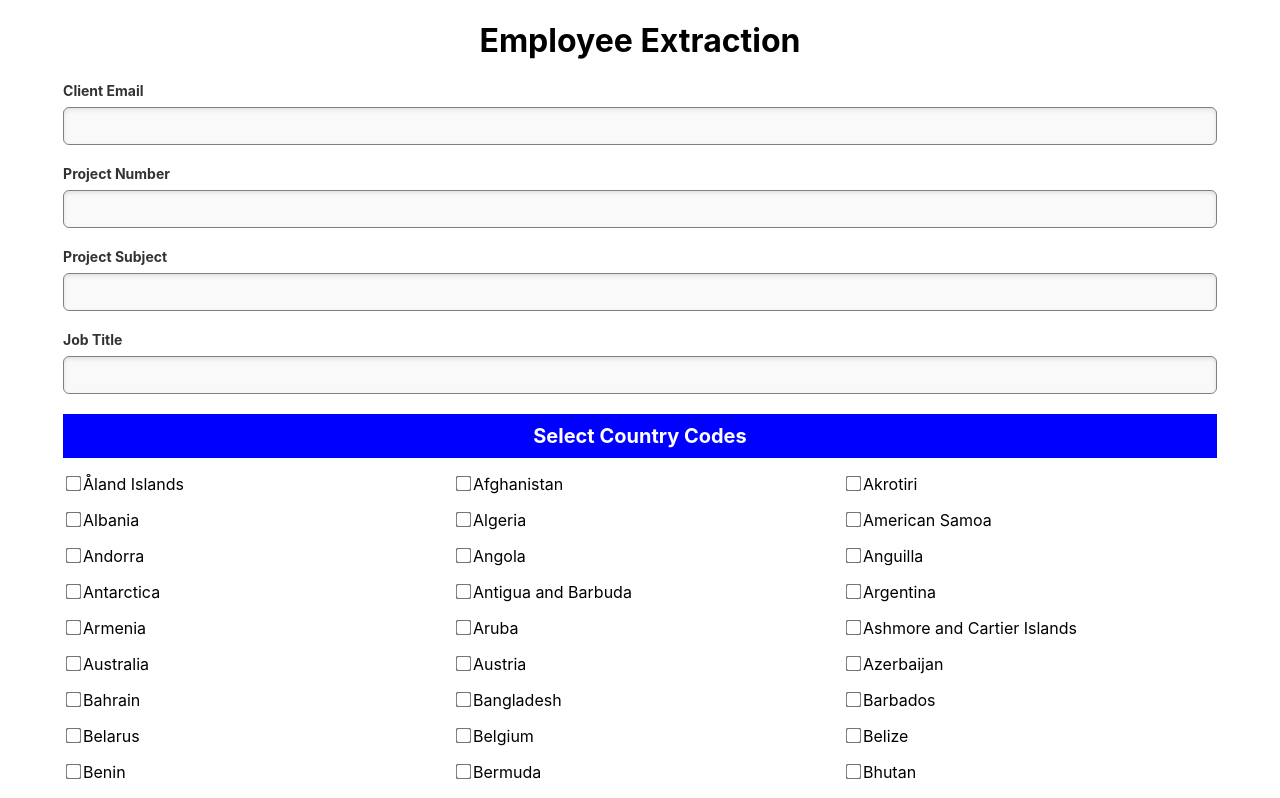
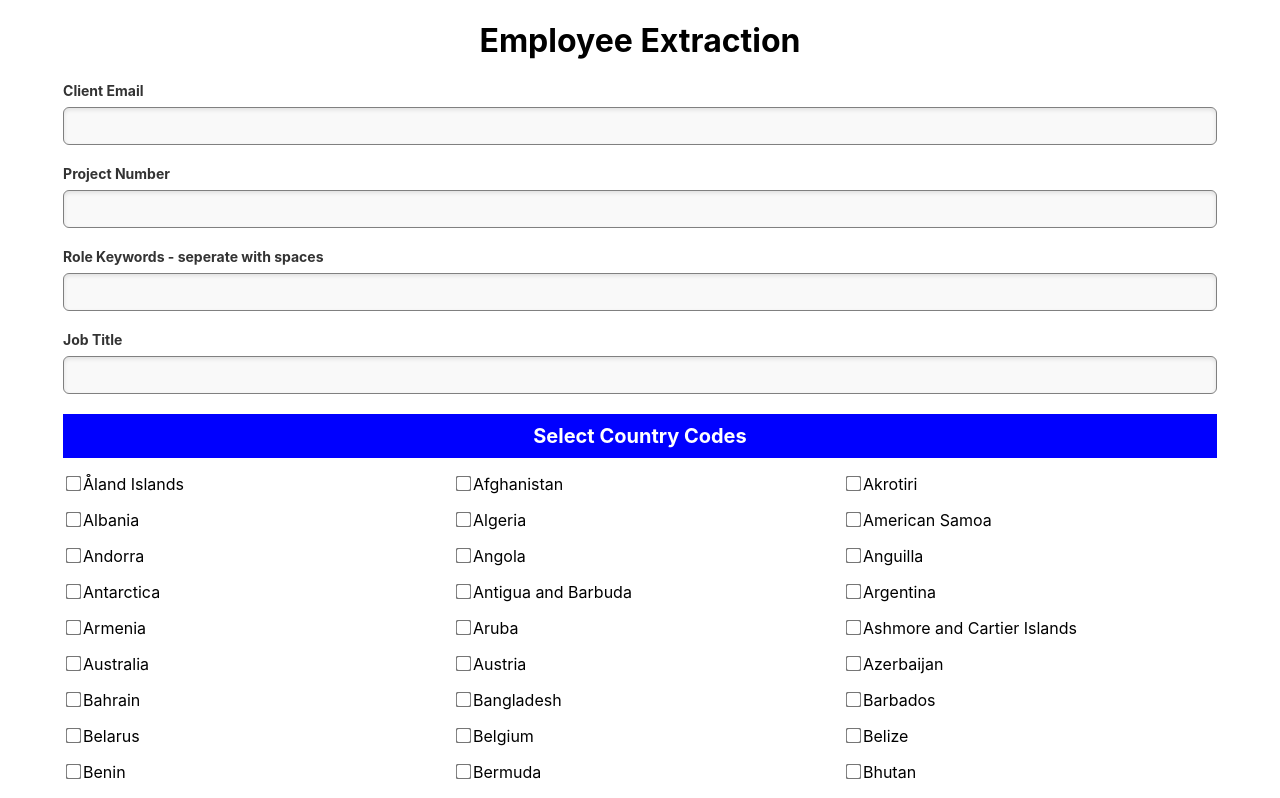
Before and after one commit to brightkid007/LinkedIn_Scraping-Automation_FormUI, a React (Create React App) app: page / in a window 1280 px wide. Shown: the top 798 px of the page. Built offline with nearby package versions, Linux system fonts and the light colour scheme.

Commit message:
new-solve

```diff
--- a/src/Components/SubmitForm.js
+++ b/src/Components/SubmitForm.js
@@ -110,7 +110,7 @@ const SubmitForm = () => {
             </div>
 
             <div className='form-group'>
-                <label htmlFor="subject">Project Subject</label>
+                <label htmlFor="subject">Role Keywords - seperate with spaces</label>
                 <input
                     type="text"
                     id="subject"
```
